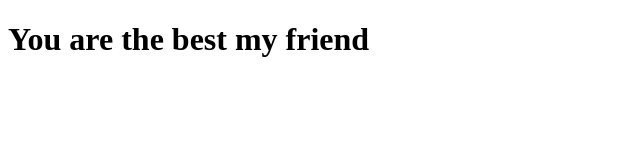
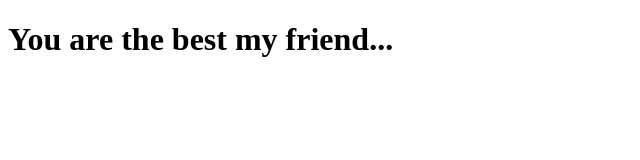
Before and after one commit to piterct/clone-tabnews, a Next.js app: page / in a window 1280 px wide. Shown: the top 160 px of the page, without its empty margins (0-640 px from the left). Built offline with nearby package versions, Linux system fonts and the light colour scheme.

Commit message:
testing the new environment

```diff
--- a/pages/index.js
+++ b/pages/index.js
@@ -1,5 +1,5 @@
 function Home() {
-  return <h1>You are the best my friend</h1>;
+  return <h1>You are the best my friend...</h1>;
 }
 
 export default Home;
```
